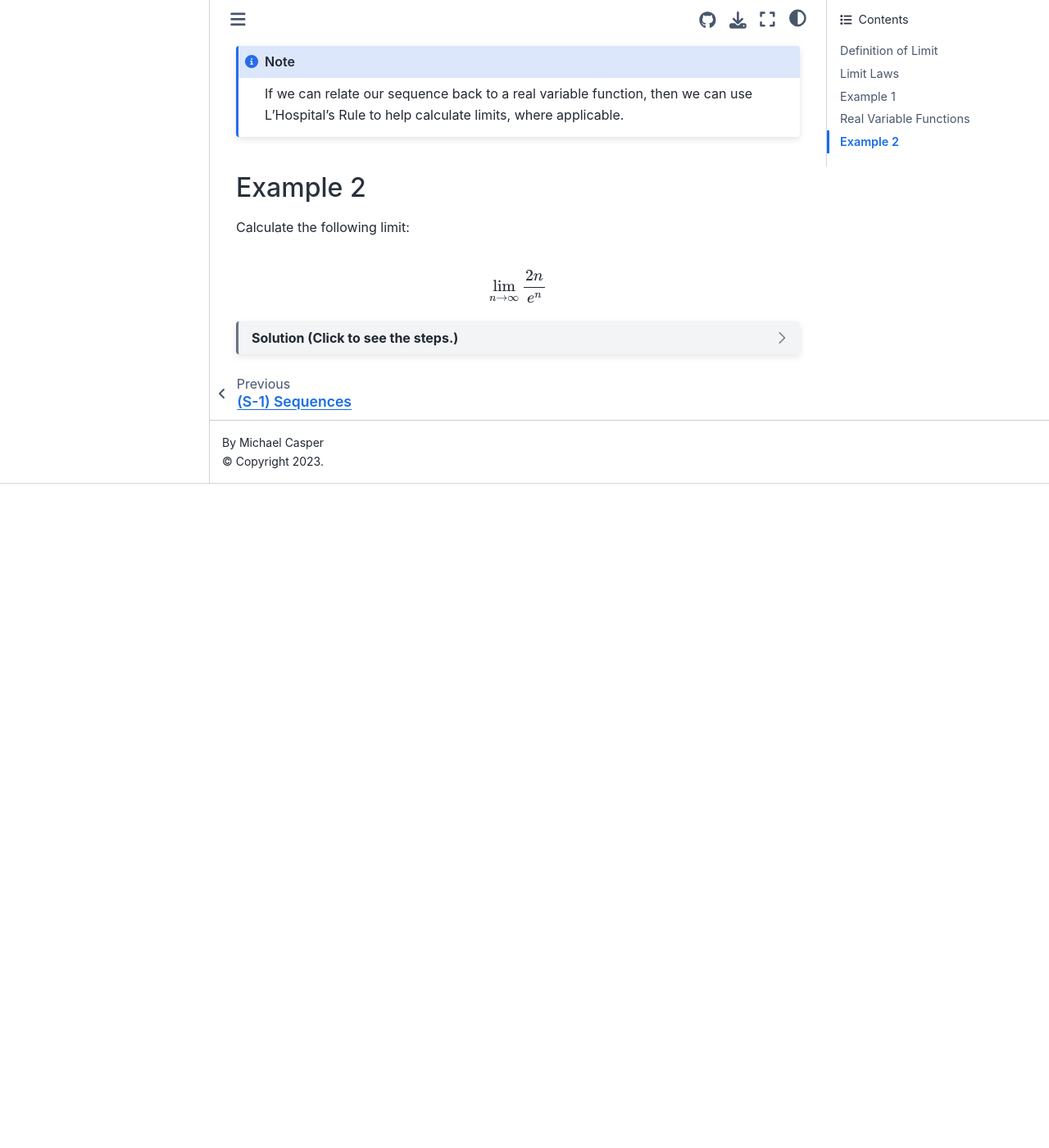
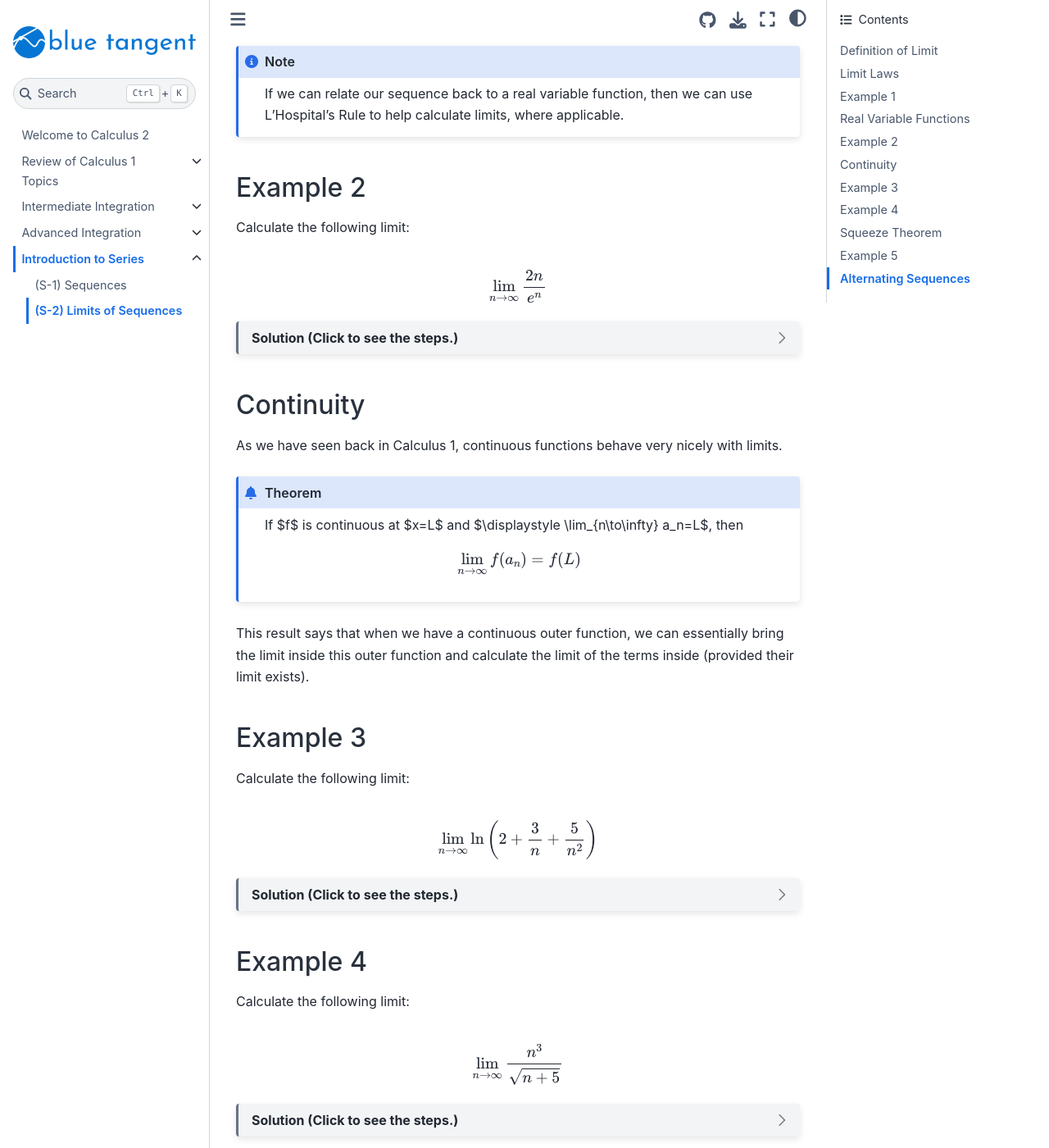
Before and after one commit to mjcasper/mth142, a Jupyter Book: the page built from series/limits-sequences.md, in a window 1280 px wide and 1400 px high, scrolled down 2652 px. Shown: the whole window at 82% size. Built offline with Jupyter Book 1.0.4 settings and Sphinx 7.4.7 and the Sphinx Book theme 1.1.4, drawn with Linux system fonts in a browser that asks for light colours; before the commit the page ends 3242 px from its top, so only the background shows below that; some of the changed text lies outside the part shown.

Commit message:
lesson 24

`````diff
--- a/series/limits-sequences.md
+++ b/series/limits-sequences.md
@@ -183,3 +183,264 @@ And there we go! We see that the limit of our sequence is 0 (that final limit is
 
 
 ````
+
+
+## Continuity
+
+As we have seen back in Calculus 1, continuous functions behave very nicely with limits.
+
+
+```{admonition} Theorem
+If $f$ is continuous at $x=L$ and $\displaystyle \lim_{n\to\infty} a_n=L$, then
+
+$$
+\lim_{n\to\infty} f(a_n)= f(L)
+$$
+
+```
+
+This result says that when we have a continuous outer function, we can essentially bring the limit inside this outer function and calculate the limit of the terms inside (provided their limit exists).
+
+
+## Example 3
+
+Calculate the following limit:
+
+```{math}
+\lim_{n\to\infty}\ln \left(2+\dfrac{3}{n}+\dfrac{5}{n^2}\right)
+```
+
+````{dropdown} Solution (Click to see the steps.)
+
+We begin by observing that the sequence consists of a continuous outer function $ln (\cdot)$ and some inner terms. We can apply our previous theorem as long we find the limit of those inner terms exists and $\ln(L)$ is defined.
+
+$$
+\lim_{n\to\infty}\ln \left(2+\dfrac{3}{n}+\dfrac{5}{n^2}\right) &= \ln \left(\lim_{n\to\infty} \left(2+\dfrac{3}{n}+\dfrac{5}{n^2}\right)\right) \\[10pt]
+&= \ln \left(\lim_{n\to\infty}2+\lim_{n\to\infty}\dfrac{3}{n}+\lim_{n\to\infty}\dfrac{5}{n^2}\right) \\[10pt]
+&= \ln \left(2+0+0\right) \\[10pt]
+&= \ln 2 \\[10pt]
+$$
+
+And since $\ln 2$ is defined, we can conclude this is ultimately the value of our limit.
+
+````
+
+
+
+## Example 4
+
+Calculate the following limit:
+
+```{math}
+\lim_{n\to\infty}\dfrac{n^3}{\sqrt{n+5}}
+```
+
+````{dropdown} Solution (Click to see the steps.)
+
+```{tabbed} Highest Power
+We begin by using our usual strategy of dividing each term by the highest power of $n$ from the denominator. Doing this we get:
+
+$$
+\lim_{n\to\infty}\dfrac{n^3}{\sqrt{n+5}} &= \lim_{n\to\infty}\dfrac{\tfrac{n^3}{\sqrt{n}}}{\sqrt{\tfrac{n}{n}+\tfrac{5}{n}}}\\[10pt]
+&= \lim_{n\to\infty}\dfrac{n^{5/2}}{\sqrt{1+\tfrac{5}{n}}}\\[10pt]
+$$
+
+We next look at what the denominator and numerator are doing separately as $n$ goes to infinity.
+
+```
+
+
+```{tabbed} Denominator
+
+If we consider the limit of the denominator, we see:
+
+$$
+\lim_{n\to\infty}\sqrt{1+\tfrac{5}{n}} = \sqrt{\lim_{n\to\infty}\left(1+\tfrac{5}{n}\right)} = \sqrt{1+0}=1
+$$
+
+We're using the continuity of the square root function here to bring the limit inside.
+
+```
+
+
+```{tabbed} Numerator
+
+Next we consider the limit of the numerator.
+
+Here we see that as $n$ gets large positive, so does $n^{5/2}$. This means we have an infinite limit and we write:
+
+
+$$
+\lim_{n\to\infty}n^{5/2} = \infty
+$$
+
+(If the term was becoming large negative, we would write&nbsp;$-\infty$.)
+
+```
+
+
+```{tabbed} Answer
+Going back to the limit:
+
+$$
+\lim_{n\to\infty}\dfrac{n^{5/2}}{\sqrt{1+\tfrac{5}{n}}}
+$$
+
+We see that we have a numerator which is getting large positive and a denominator that is approaching the constant 1. This means the overall fraction must be getting large positive as well and so, goes to infinity.
+
+Therefore we have:
+
+$$
+\lim_{n\to\infty}\dfrac{n^3}{\sqrt{n+5}} = \lim_{n\to\infty}\dfrac{n^{5/2}}{\sqrt{1+\tfrac{5}{n}}}= \infty
+$$
+
+
+```
+
+````
+
+## Squeeze Theorem
+
+
+
+
+```{admonition} Squeeze Theorem
+Given sequences such that $a_n\leq b_n \leq c_n$ eventually holds for all $n$.
+
+If $\displaystyle \lim_{n\to\infty} a_n=L=\displaystyle \lim_{n\to\infty} c_n$, then
+
+$$
+\lim_{n\to\infty} b_n= L
+$$
+
+```
+
+````{dropdown} Motivation for Proof
+
+To see why this might be true, start with the inequality and apply the limit to all sides:
+
+$$
+a_n& \leq \quad b_n &\leq c_n \\[10pt]
+\lim_{n\to\infty} a_n & \leq \lim_{n\to\infty} b_n &\leq \lim_{n\to\infty} c_n \\[10pt]
+L & \leq \lim_{n\to\infty} b_n &\leq L \\[10pt]
+$$
+
+The only way for that last inequality to be true is if
+
+$$
+\lim_{n\to\infty} b_n = L
+$$
+
+````
+
+
+
+## Example 5
+
+Calculate the following limit:
+
+```{math}
+\lim_{n\to\infty}\dfrac{\cos n}{n^2}
+```
+
+````{dropdown} Solution (Click to see the steps.)
+
+```{tabbed} Tricky Term
+
+Let's begin by considering the term $\cos n$.
+
+On its own, this term is divergent because it oscillates back and forth without ever approaching one specific number. This term is also difficult to work with because the values of the sequence do not fit a nice pattern (other than being points on the cosine curve).
+
+It would be helpful if we could somehow consider an easier sequence, and this is where the Squeeze Theorem comes in.
+
+```
+
+```{tabbed} Inequality
+
+We start with an inequality that is true for both sine and cosine:
+
+$$
+-1\leq \cos n \leq 1
+$$
+
+And then try to make the term in the middle look like our original sequence. So we divide all sides of the inequality by $n^2$ to get:
+
+$$
+-\dfrac{1}{n^2}\leq \dfrac{\cos n}{n^2} \leq \dfrac{1}{n^2}
+$$
+
+```
+
+
+```{tabbed} Limits
+
+Now we can apply the limit to all sides:
+
+$$
+\lim_{n\to \infty}-\dfrac{1}{n^2}\leq \lim_{n\to \infty}\dfrac{\cos n}{n^2} \leq \lim_{n\to \infty}\dfrac{1}{n^2}
+$$
+
+Remembering $\displaystyle \lim_{n\to \infty}\tfrac{1}{n^2} =0 $ we get:
+
+$$
+0\leq \lim_{n\to \infty}\dfrac{\cos n}{n^2} \leq 0
+$$
+
+And by the Squeeze Theorem, this means:
+
+$$
+\lim_{n\to \infty}\dfrac{\cos n}{n^2}=0
+$$
+
+```
+
+````
+
+
+![sequence1](../images/squeeze-sequence.png)
+
+
+
+---
+
+
+## Alternating Sequences
+
+Consider the alternating sequence:
+
+$$
+a_n=(-1)^n
+$$
+
+This sequence is divergent since it **alternates** back and forth between values $+1$ and $-1$, but never actually approaches one specific number.
+
+
+![sequence1](../images/alternating-sequence1.png)
+
+
+But what if our sequence had an additional component, besides this alternating term, that shrank as $n$ approached infinity?
+
+```{admonition} Theorem
+If $\displaystyle \lim_{n\to\infty} |a_n|=0$, then $\displaystyle \lim_{n\to\infty} a_n=0$
+
+
+```
+
+<!--
+## Example 6
+
+Calculate the following limit:
+
+```{math}
+\lim_{n\to\infty}\dfrac{(-1)^n}{n^2}
+```
+
+````{dropdown} Solution (Click to see the steps.)
+
+
+
+````
+
+![sequence2](../images/alternating-sequence2.png)
+
+-->
`````
Also changed, not shown: images/alternating-sequence1.png (added), images/alternating-sequence2.png (added), images/squeeze-sequence.png (added), 3 other files.
